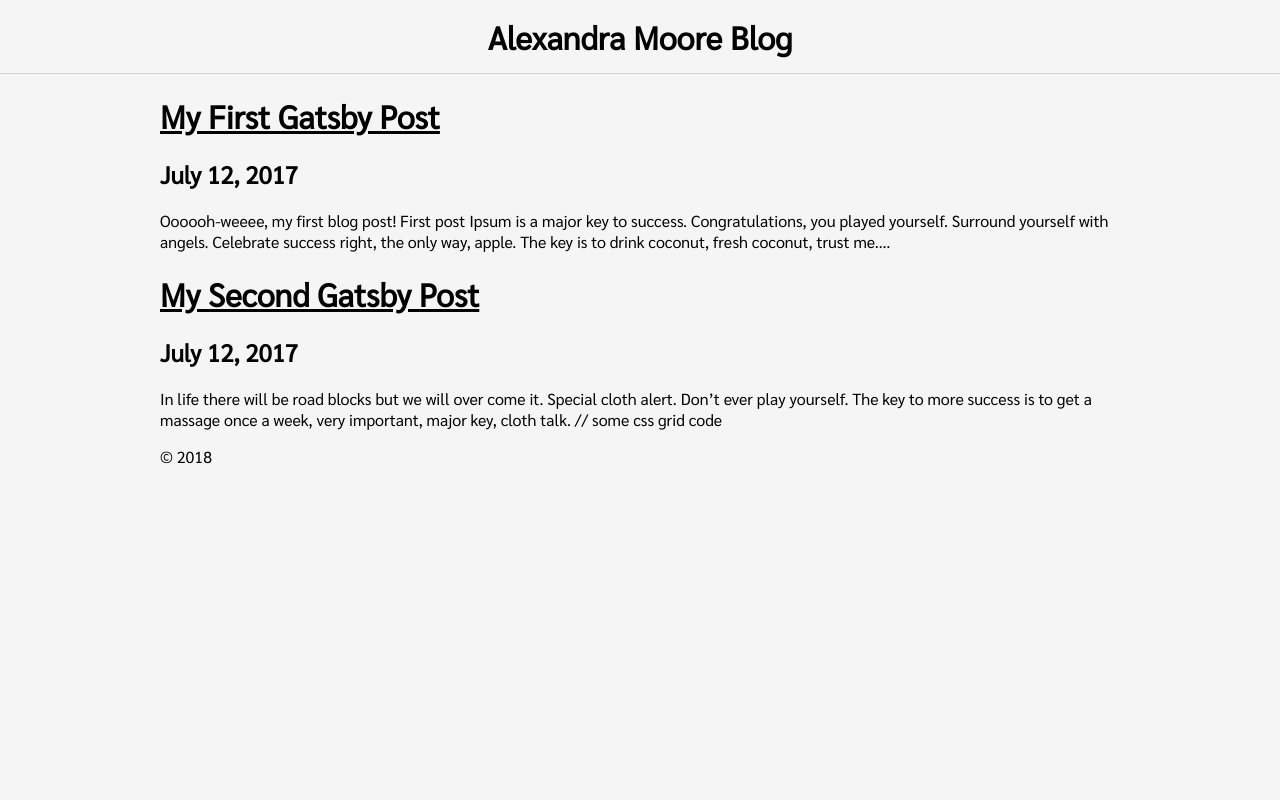
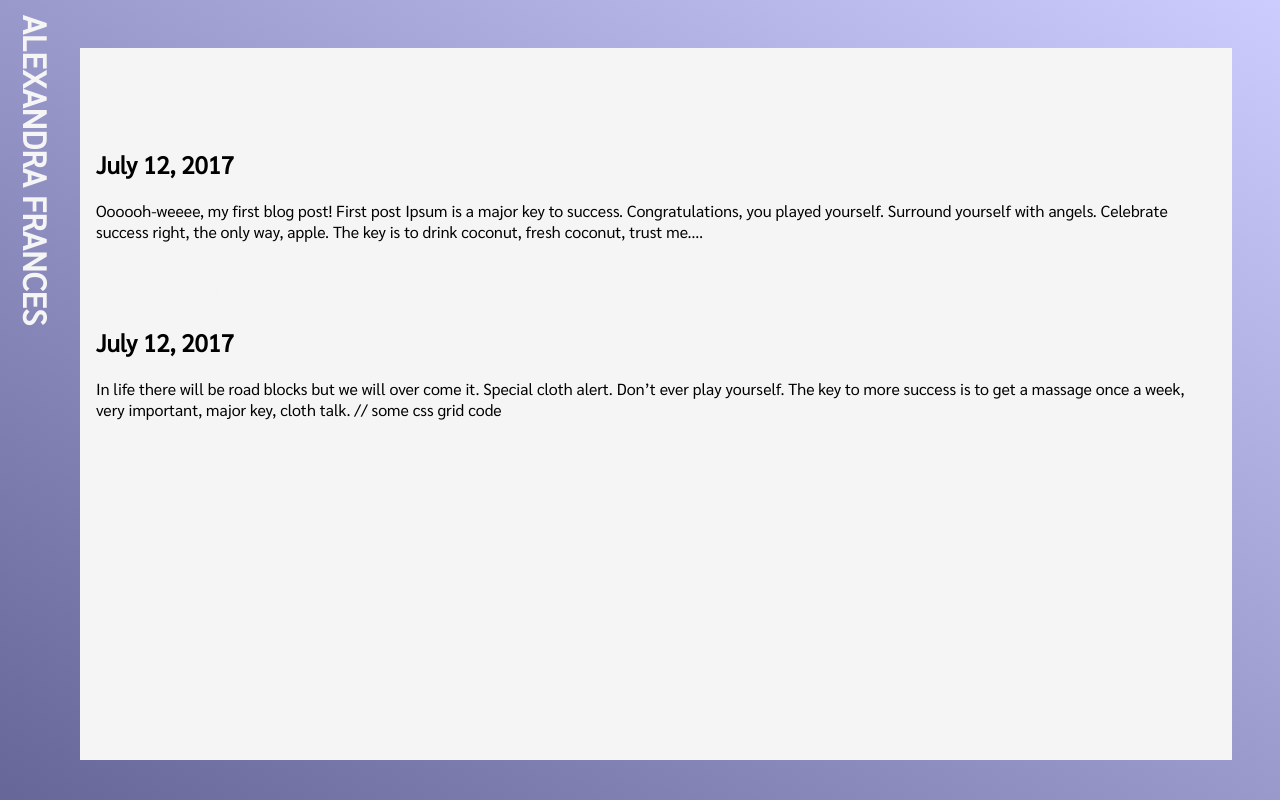
Before and after one commit to alexalala/blog, a Gatsby site: page / in a window 1280 px wide. Built offline with nearby package versions, Linux system fonts and the light colour scheme; Gatsby itself is replaced by a stand-in of ours.

Commit message:
basic styling started

```diff
--- a/gatsby-config.js
+++ b/gatsby-config.js
@@ -1,6 +1,6 @@
 module.exports = {
   siteMetadata: {
-    title: `Alexandra Moore Blog`,
+    title: `ALEXANDRA FRANCES`,
     description: ``,
     author: `Alexandra Moore`,
   },
--- a/src/components/layout/css-modules/header.module.css
+++ b/src/components/layout/css-modules/header.module.css
@@ -1,13 +1,9 @@
 .container {
   text-align: center;
   padding: 1rem;
-  border-bottom: 1px solid #d3d3d3;
 }
 
 .heading {
   margin: 0;
+  writing-mode: tb;
 }
-
-.heading a {
-  text-decoration: none;
-}
--- a/src/components/layout/header.js
+++ b/src/components/layout/header.js
@@ -5,13 +5,13 @@
 import headerStyles from './css-modules/header.module.css'
 
 const Header = ({ siteTitle }) => (
-  <div className={headerStyles.container}>
+  <header className={headerStyles.container}>
     <h1 className={headerStyles.heading}>
       <Link to="/">
         {siteTitle}
       </Link>
     </h1>
-  </div>
+  </header>
 )
 
 Header.propTypes = {
--- a/src/components/layout/layout.css
+++ b/src/components/layout/layout.css
@@ -1,15 +1,33 @@
 @import url('https://fonts.googleapis.com/css?family=Sarabun');
 
-* {
-    background: #f5f5f5;
-    color: black;
-    font-family: 'Sarabun', sans-serif;
-}
 html {
     height: 100%;
-    font-size: 16px;
 }
+
 body {
     height: 100%;
     margin: 0;
+    background: linear-gradient(to bottom left, #ccccff 0%, #666699 100%);
+    color: black;
+    font-family: 'Sarabun', sans-serif;
+    font-size: 16px;
 }
+
+main {
+  position: absolute;
+  left: 5rem;
+  top: 3rem;
+  background: whitesmoke;
+  margin-right: 3rem;
+  padding: 1rem;
+  min-height: 85vh;
+}
+
+a {
+  text-decoration: none;
+  color: whitesmoke;
+}
+
+.layout-container {
+  position: relative;
+}
--- a/src/components/layout/layout.js
+++ b/src/components/layout/layout.js
@@ -17,20 +17,12 @@
       }
     `}
     render={data => (
-      <>
+      <div className="layout-container">
         <Header siteTitle={data.site.siteMetadata.title} />
-        <div
-          style={{
-            margin: `0 auto`,
-            maxWidth: 960,
-            padding: `0px 1.0875rem 1.45rem`,
-            paddingTop: 0,
-          }}
-        >
+        <main>
           {children}
-          <footer>© 2018</footer>
-        </div>
-      </>
+        </main>
+      </div>
     )}
   />
 )
```
Also changed, not shown: src/assets/styles/index.css (added), src/images/icon.png (deleted).
